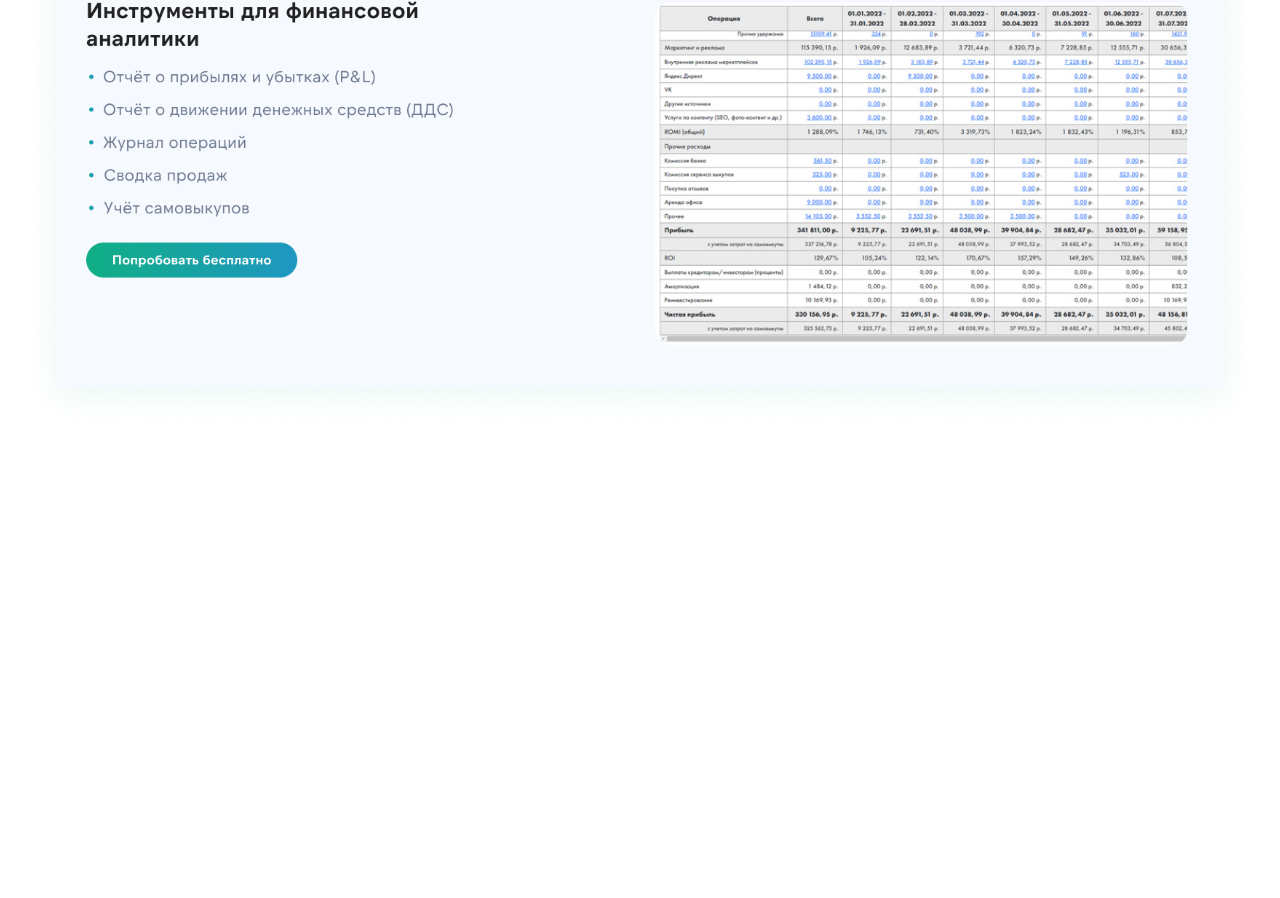
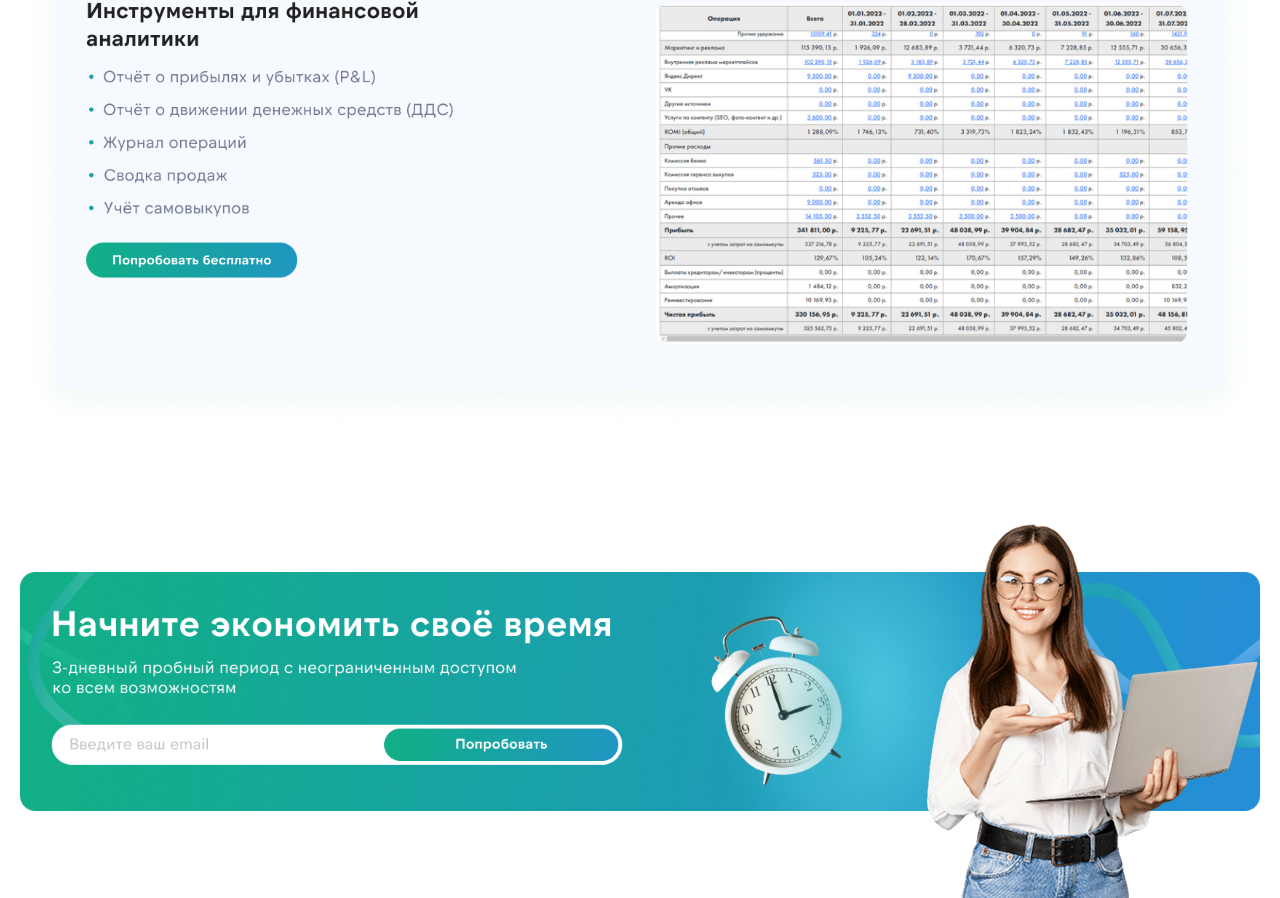
Before and after one commit to AbdumubinAmakov/HW-Lesson-4-G, a website: page src/index.html in a window 1280 px wide. Shown: the part 1176-2074 px from the top of the page. Before the commit the page ends 1628 px from the top, so only its background shows below. Drawn offline with nearby package versions, Linux system fonts and the light colour scheme; files that its build step writes are made by us from their sources.

Commit message:
section 4

```diff
--- a/src/index.html
+++ b/src/index.html
@@ -55,6 +55,12 @@
         <h1 class="font-bold text-[30px] ">Возможности сервиса</h1>
         <img src="./Frame 12.png" alt="" class="hidden lg:flex">
     </section>
+
+    <section  class="max-w-screen-xl m-auto flex   justify-center items-center p-5 mt-[100px]">
+        <img src="./Frame 2.png" alt="" class=" hidden lg:flex">
+        <img src="./[removal 1.png" alt="" class="absolute top-[1690px] left-[900px] hidden lg:flex">
+        <img src="./Frame 34.png" alt="" class="lg:hidden">
+    </section>
 </body>
 
 </html>
```
